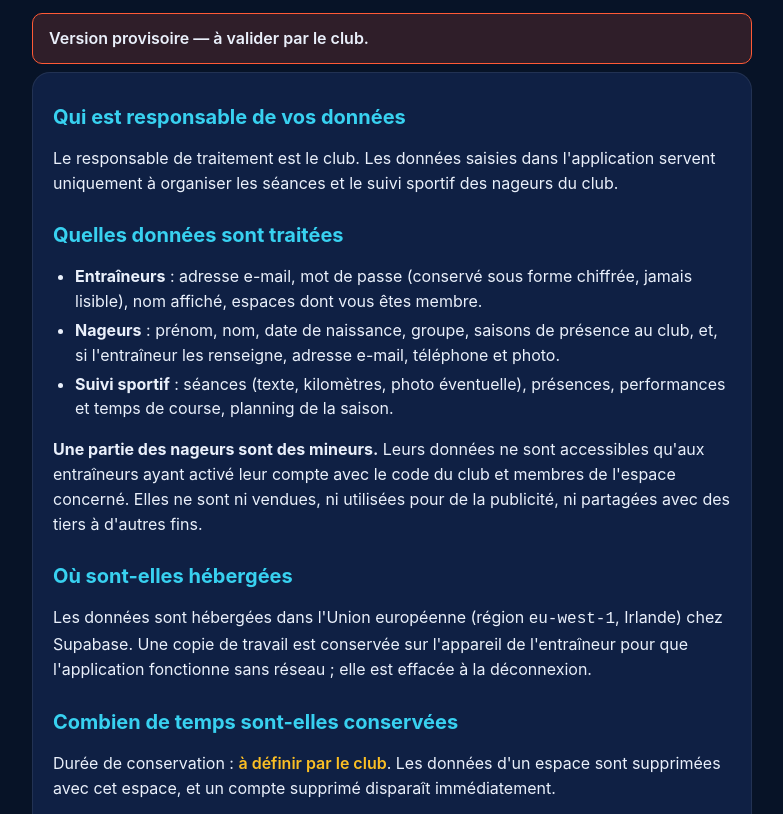
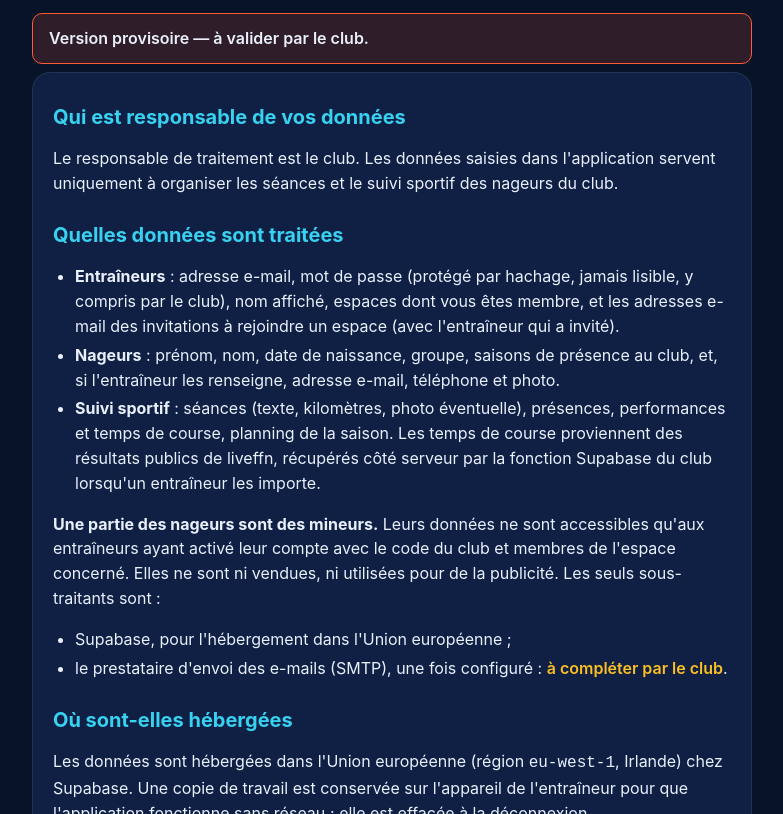
Before and after one commit to SwimmCoachApp/swimcoach-app, a website: page public/privacy.html in a window 1280 px wide. Shown: the part 138-952 px from the top of the page, without its empty margins (248-1031 px from the left). Drawn offline with Linux system fonts and the light colour scheme.

Commit message:
docs: confidentialité plus exacte (liveffn, invitations, sauvegardes)
Co-Authored-By: Claude Opus 5.5 <noreply@anthropic.com>
Claude-Session: https://claude.ai/code/session_01BUxQxa31s8k2bTYh5dcVdn

```diff
--- a/public/privacy.html
+++ b/public/privacy.html
@@ -50,17 +50,21 @@
 
       <h2>Quelles données sont traitées</h2>
       <ul>
-        <li><strong>Entraîneurs</strong> : adresse e-mail, mot de passe (conservé sous forme chiffrée, jamais lisible), nom affiché, espaces dont vous êtes membre.</li>
+        <li><strong>Entraîneurs</strong> : adresse e-mail, mot de passe (protégé par hachage, jamais lisible, y compris par le club), nom affiché, espaces dont vous êtes membre, et les adresses e-mail des invitations à rejoindre un espace (avec l'entraîneur qui a invité).</li>
         <li><strong>Nageurs</strong> : prénom, nom, date de naissance, groupe, saisons de présence au club, et, si l'entraîneur les renseigne, adresse e-mail, téléphone et photo.</li>
-        <li><strong>Suivi sportif</strong> : séances (texte, kilomètres, photo éventuelle), présences, performances et temps de course, planning de la saison.</li>
+        <li><strong>Suivi sportif</strong> : séances (texte, kilomètres, photo éventuelle), présences, performances et temps de course, planning de la saison. Les temps de course proviennent des résultats publics de liveffn, récupérés côté serveur par la fonction Supabase du club lorsqu'un entraîneur les importe.</li>
       </ul>
-      <p><strong>Une partie des nageurs sont des mineurs.</strong> Leurs données ne sont accessibles qu'aux entraîneurs ayant activé leur compte avec le code du club et membres de l'espace concerné. Elles ne sont ni vendues, ni utilisées pour de la publicité, ni partagées avec des tiers à d'autres fins.</p>
+      <p><strong>Une partie des nageurs sont des mineurs.</strong> Leurs données ne sont accessibles qu'aux entraîneurs ayant activé leur compte avec le code du club et membres de l'espace concerné. Elles ne sont ni vendues, ni utilisées pour de la publicité. Les seuls sous-traitants sont :</p>
+      <ul>
+        <li>Supabase, pour l'hébergement dans l'Union européenne ;</li>
+        <li>le prestataire d'envoi des e-mails (SMTP), une fois configuré : <span class="todo">à compléter par le club</span>.</li>
+      </ul>
 
       <h2>Où sont-elles hébergées</h2>
       <p>Les données sont hébergées dans l'Union européenne (région <code>eu-west-1</code>, Irlande) chez Supabase. Une copie de travail est conservée sur l'appareil de l'entraîneur pour que l'application fonctionne sans réseau ; elle est effacée à la déconnexion.</p>
 
       <h2>Combien de temps sont-elles conservées</h2>
-      <p>Durée de conservation : <span class="todo">à définir par le club</span>. Les données d'un espace sont supprimées avec cet espace, et un compte supprimé disparaît immédiatement.</p>
+      <p>Durée de conservation : <span class="todo">à définir par le club</span>. Les données d'un espace sont supprimées avec cet espace, et un compte supprimé est supprimé de la base, hors copies de sauvegarde de l'hébergeur, effacées selon sa propre durée de rotation.</p>
 
       <h2>Vos droits et la suppression de votre compte</h2>
       <p>Conformément au RGPD, vous pouvez accéder à vos données, les faire rectifier, les faire effacer, vous opposer à leur traitement, en demander la limitation ou la portabilité. Un nageur, ou son représentant légal s'il est mineur, peut exercer ces droits auprès du club.</p>
```
Also changed, not shown: docs/demo-account.md (+1 -1 lines), docs/store-readiness.md (+2 -0 lines).
